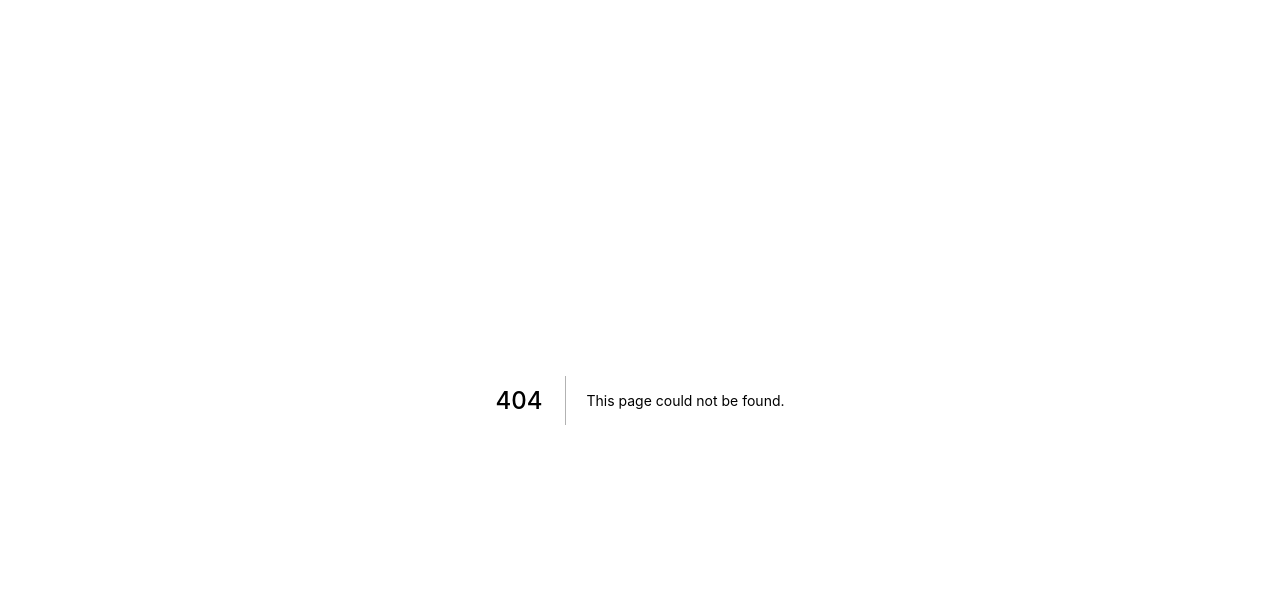
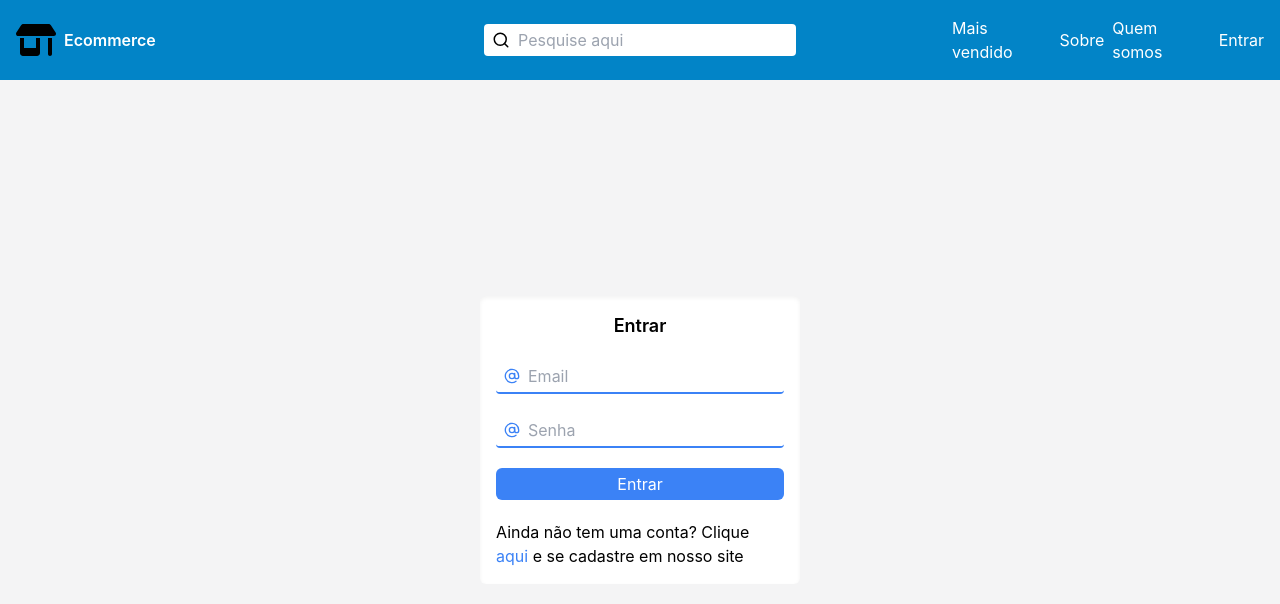
Before and after one commit to avrahambenaram/ecommerce, a Next.js app: page /signin in a window 1280 px wide. Before the commit this address had no page. Shown: the top 604 px of the page. Built offline with nearby package versions, Linux system fonts and the light colour scheme.

Commit message:
Login feature initialized

```diff
--- /dev/null
+++ b/src/components/molecules/Button.tsx
@@ -0,0 +1,13 @@
+import { HTMLAttributes } from 'react';
+
+export interface ButtonProps extends HTMLAttributes<HTMLButtonElement> {}
+
+export function Button(props: ButtonProps) {
+  return (
+    <button
+      className='w-full bg-blue-500 h-8 rounded-md'
+    >
+      {props.children}
+    </button>
+  )
+}
--- a/src/components/molecules/HeaderOptions.tsx
+++ b/src/components/molecules/HeaderOptions.tsx
@@ -8,7 +8,7 @@ export function HeaderOptions() {
             <HeaderOptionLi href='/bestsellers'>Mais vendido</HeaderOptionLi>
             <HeaderOptionLi href='/about'>Sobre</HeaderOptionLi>
             <HeaderOptionLi href='/whoweare'>Quem somos</HeaderOptionLi>
-            <HeaderOptionLi href='/login'>Entrar</HeaderOptionLi>
+            <HeaderOptionLi href='/signin'>Entrar</HeaderOptionLi>
         </ul>
     )
 }
--- /dev/null
+++ b/src/components/molecules/Input.tsx
@@ -0,0 +1,23 @@
+import { HTMLAttributes } from 'react';
+
+export interface InputProps extends HTMLAttributes<HTMLInputElement> {
+  value: string;
+  onChangeValue: (value: string) => void;
+  icon: () => JSX.Element
+}
+
+export function Input(props: InputProps) {
+  return (
+    <label
+      className='w-full flex flex-row items-center gap-2 px-2 py-1 rounded border-b-2 border-b-blue-500'
+    >
+      <props.icon/>
+      <input
+        className='outline-none bg-transparent'
+        {...props}
+        value={props.value}
+        onChange={e => props.onChangeValue(e.target.value)}
+      />
+    </label>
+  )
+}
--- /dev/null
+++ b/src/components/organisms/SignInForm.tsx
@@ -0,0 +1,56 @@
+import Image from 'next/image';
+import Link from 'next/link';
+import { FiAtSign } from 'react-icons/fi';
+
+import { Input } from '../molecules/Input';
+import { useSignIn } from '@/hooks/useSignIn';
+import { Button } from '../molecules/Button';
+
+export function SignInForm() {
+
+  const { models, operations } = useSignIn();
+
+  return (
+    <form
+      className='w-80 h-72 px-4 py-4 rounded-md bg-white shadow-inner flex flex-col justify-between'
+      method='POST'
+    >
+      <h2 className='text-center font-semibold text-lg'>Entrar</h2>
+      <Input
+        icon={() => <FiAtSign
+          size={18}
+          className='stroke-blue-500'
+        />}
+        value={models.email}
+        onChangeValue={operations.setEmail}
+        placeholder='Email'
+        // @ts-ignore
+        type='email'
+      />
+      <Input
+        icon={() => <FiAtSign
+          size={18}
+          className='stroke-blue-500'
+        />}
+        value={models.password}
+        onChangeValue={operations.setPassword}
+        placeholder='Senha'
+        // @ts-ignore
+        type='password'
+      />
+      <Button>
+        <span className='text-white'>Entrar</span>
+      </Button>
+      <p>
+        Ainda não tem uma conta? Clique{' '}
+          <Link
+            href='/signup'
+            className='text-blue-500'
+          >
+            aqui
+          </Link>
+        {' '}e se cadastre em nosso site
+      </p>
+    </form>
+  )
+}
--- /dev/null
+++ b/src/components/templates/SignIn.tsx
@@ -0,0 +1,20 @@
+import Head from 'next/head';
+
+import { Header } from '../organisms/Header';
+import { SignInForm } from '../organisms/SignInForm';
+
+export function SignInTemplate() {
+  return (
+    <>
+      <Head>
+        <title>Entrar</title>
+        <meta name="description" content="Ecommerce landing page" />
+        <meta name="viewport" content="width=device-width, initial-scale=1" />
+      </Head>
+      <Header/>
+      <main className='w-full h-9/10 flex justify-center items-center'>
+        <SignInForm/>
+      </main>
+    </>
+  )
+}
--- /dev/null
+++ b/src/hooks/useSignIn.ts
@@ -0,0 +1,17 @@
+import { useState } from 'react';
+
+export function useSignIn() {
+  const [email, setEmail] = useState('');
+  const [password, setPassword] = useState('');
+
+  return {
+    models: {
+      email,
+      password,
+    },
+    operations: {
+      setEmail,
+      setPassword,
+    },
+  }
+}
--- a/src/pages/login.tsx
+++ /dev/null
@@ -1,16 +0,0 @@
-import Head from 'next/head';
-
-import { Header } from '@/components/organisms/Header';
-
-export default function Login() {
-  return (
-    <>
-      <Head>
-        <title>Login</title>
-        <meta name="description" content="Ecommerce landing page" />
-        <meta name="viewport" content="width=device-width, initial-scale=1" />
-      </Head>
-      <Header/>
-    </>
-  )
-}
--- /dev/null
+++ b/src/pages/signin.tsx
@@ -0,0 +1,7 @@
+import { SignInTemplate } from '@/components/templates/SignIn';
+
+export default function SignIn() {
+  return (
+    <SignInTemplate/>
+  )
+}
```
